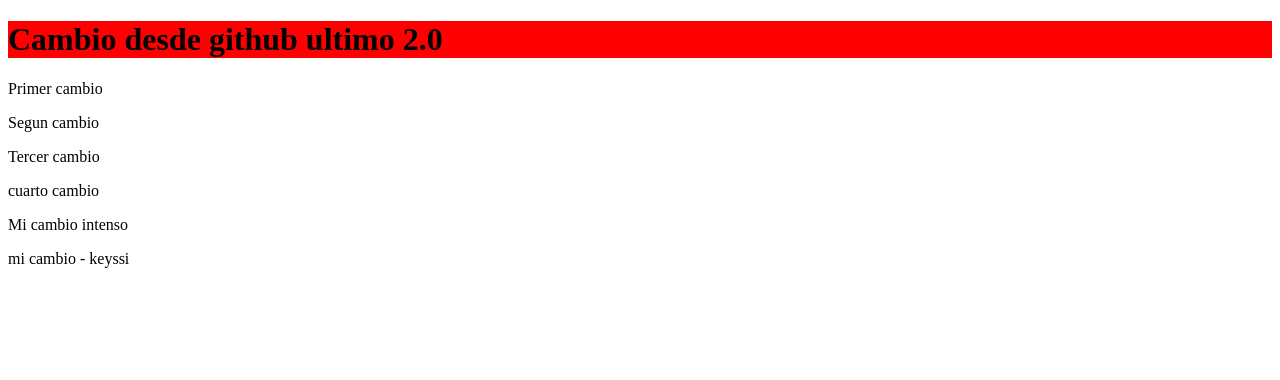
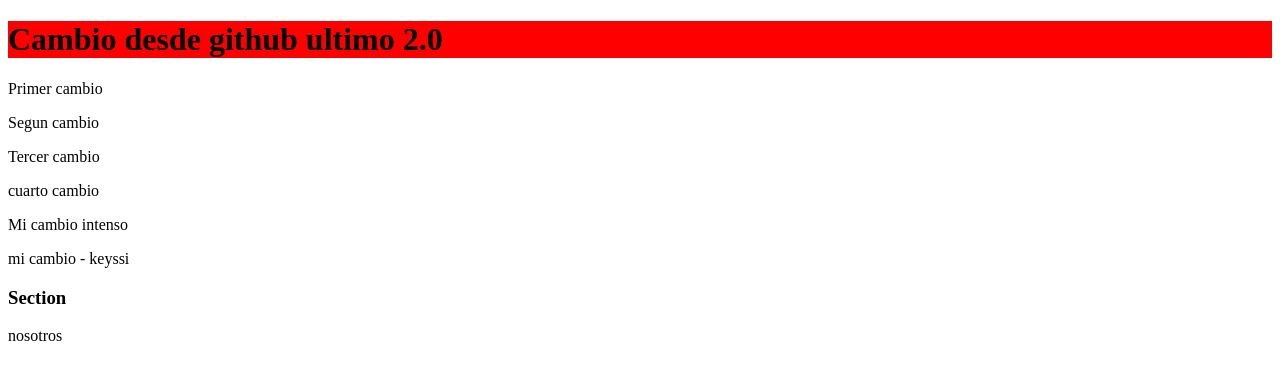
Before and after one commit to T1velizkevin/probando6, a plain HTML site: page index.html in a window 1280 px wide. Drawn offline with Linux system fonts and the light colour scheme.

Commit message:
cambios en mi rama Section Keyssi

```diff
--- a/index.html
+++ b/index.html
@@ -15,5 +15,11 @@
     <p>cuarto cambio</p>
     <p>Mi cambio intenso</p>
     <p>mi cambio - keyssi</p>
+
+    <section>
+        <h3>Section</h3>
+        <p>nosotros</p>
+    </section>
+
 </body>
 </html>
```
